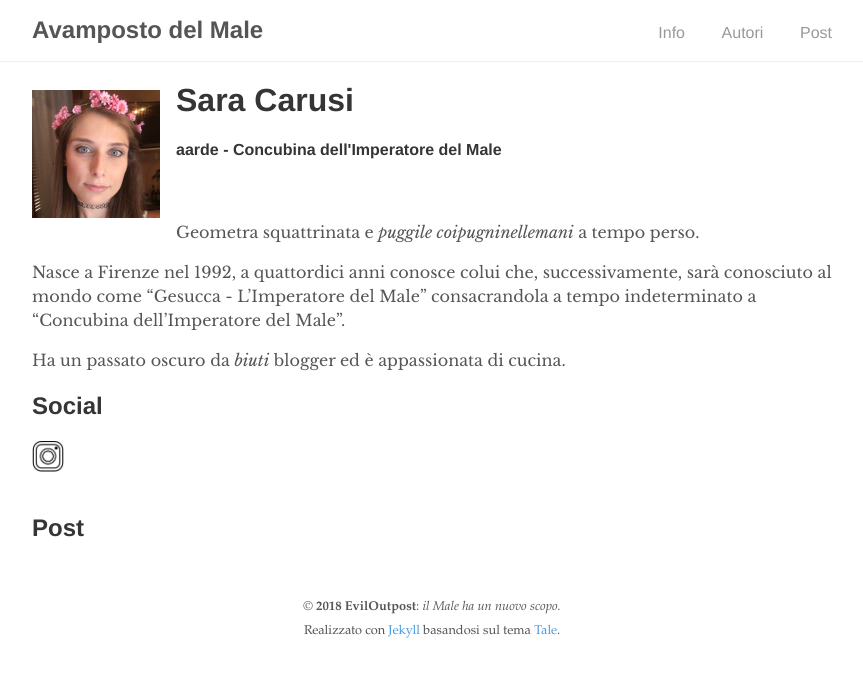
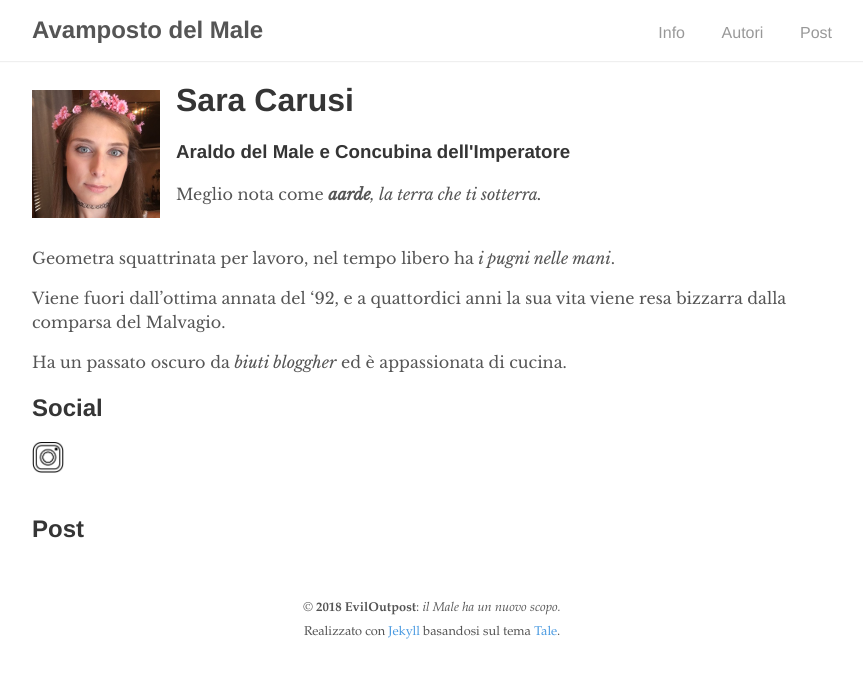
Before and after one commit to eviloutpost/eviloutpost.github.io, a Jekyll site: the page built from _authors/sara.md, in a window 1280 px wide. Shown: the top 678 px of the page, without its empty margins (208-1071 px from the left). Built offline with Jekyll 4.4.1, drawn with Linux system fonts in a browser that asks for light colours.

Commit message:
Completed author pages

```diff
--- a/_authors/sara.md
+++ b/_authors/sara.md
@@ -1,13 +1,16 @@
 ---
 name: Sara Carusi
+gender: a
 nickname: aarde
-position: Concubina dell'Imperatore del Male
+description: la terra che ti sotterra
+position: Araldo del Male e Concubina dell'Imperatore
 instagram: https://www.instagram.com/facilis_descensusaverni/
 image: sara.png
 layout: author
 ---
-Geometra squattrinata e *puggile coipugninellemani* a tempo perso.
 
-Nasce a Firenze nel 1992, a quattordici anni conosce colui che, successivamente, sarà conosciuto al mondo come "Gesucca - L'Imperatore del Male" consacrandola a tempo indeterminato a "Concubina dell'Imperatore del Male".
+Geometra squattrinata per lavoro, nel tempo libero ha *i pugni nelle mani*.
 
-Ha un passato oscuro da *biuti* blogger ed è appassionata di cucina.
+Viene fuori dall'ottima annata del '92, e a quattordici anni la sua vita viene resa bizzarra dalla comparsa del Malvagio.
+
+Ha un passato oscuro da *biuti bloggher* ed è appassionata di cucina.
--- a/_layouts/author.html
+++ b/_layouts/author.html
@@ -4,9 +4,11 @@ layout: default
 <img src="img/{{ page.image }}" style="float: left; width:128px; height:128px; margin-right:16px; margin-top:8px; margin-bottom:8px;">
 
 <h1>{{ page.name }}</h1>
-<h4>{{ page.nickname }} - {{ page.position }}</h4>
+<h3>{{ page.position }}</h3>
 
-<br>
+Meglio not{{ page.gender }} come <i><b>{{ page.nickname }}</b>, {{ page.description }}.</i>
+
+<br><br>
 
 {{ content }}
 
```
Also changed, not shown: _authors/gesucca.md (+2 -0 lines).
